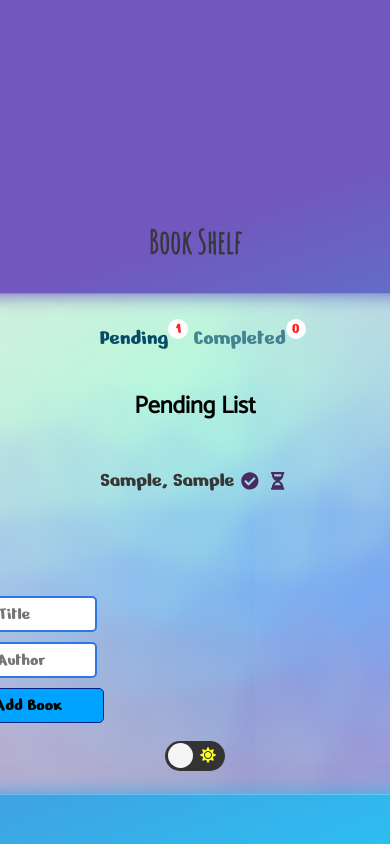
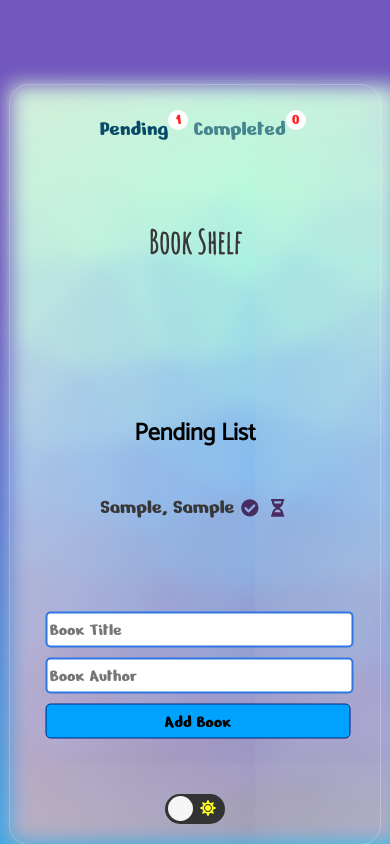
Before and after one commit to neo-athletics/bookshelf, a React (Create React App) app: page / in a window 390 px wide. Both pictures are taken after typing "Sample", "Sample" into the empty fields and a click on the input "Add Book". Built offline with nearby package versions, Linux system fonts and the light colour scheme.

Commit message:
did some finishing touches to the app
most of them were animations and some responsiveness

```diff
--- a/src/components/BookList.js
+++ b/src/components/BookList.js
@@ -92,7 +92,7 @@ const BookList = () => {
     >
       <h2>Pending List</h2>
 
-      <SimpleBar style={{ height: "150px" }}>
+      <SimpleBar style={{ height: window.innerHeight < 600 ? "150px" : "275" }}>
         {bookList.length === 0 ? (
           <motion.p
             initial={{ opacity: 0 }}
@@ -107,10 +107,10 @@ const BookList = () => {
               <motion.p
                 key={i}
                 variants={{
-                  hidden: (i) => ({ opacity: 0, y: -50 * i }),
+                  hidden: (i) => ({ opacity: 0, x: -50 * i }),
                   visible: (i) => ({
                     opacity: 1,
-                    y: 0,
+                    x: 0,
                     transition: { delay: i * 0.1 },
                   }),
                   removed: {
--- a/src/components/BooksReadList.js
+++ b/src/components/BooksReadList.js
@@ -77,10 +77,10 @@ const BooksReadList = () => {
               <motion.p
                 key={i}
                 variants={{
-                  hidden: (i) => ({ opacity: 0, y: -50 * i }),
+                  hidden: (i) => ({ opacity: 0, x: -50 * i }),
                   visible: (i) => ({
                     opacity: 1,
-                    y: 0,
+                    x: 0,
                     transition: { delay: i * 0.1 },
                   }),
                   removed: {
@@ -100,7 +100,7 @@ const BooksReadList = () => {
                 >
                   <FontAwesomeIcon
                     icon={faUndo}
-                    color={isLightTheme ? "#088f03" : "#19fb11"}
+                    color={isLightTheme ? "#15ad15" : "#19fb11"}
                     size="lg"
                   />
                 </button>
--- a/src/components/ToggleTheme.js
+++ b/src/components/ToggleTheme.js
@@ -8,7 +8,7 @@ const ToggleTheme = () => {
   return (
     <>
       {" "}
-      <div>
+      <div className={"toggleSwitch"}>
         <input
           type={"checkbox"}
           id="check"
--- a/src/contexts/BookListContext.js
+++ b/src/contexts/BookListContext.js
@@ -8,11 +8,9 @@ const BookListContextProvider = (props) => {
 
   const removeBook = (listToBeSet, unfilteredList, bookToRemove, bool) => {
     console.log(unfilteredList);
-    const filteredList = unfilteredList.filter((book) => {
-      if (book.completed !== bool) {
-        return book;
-      }
-    });
+    const filteredList = unfilteredList.filter(
+      (book) => book.completed !== bool
+    );
     listToBeSet(filteredList);
   };
 
--- a/src/style/bookshelf.css
+++ b/src/style/bookshelf.css
@@ -138,6 +138,12 @@ input[type="checkbox"]:not(:checked) ~ label .ball {
 .bookStatus:hover {
   cursor: pointer;
 }
+.fa-check-circle {
+  transition: color 0.25s ease-in-out;
+}
+.fa-check-circle:hover {
+  color: #15ad15;
+}
 form input[type="text"] {
   height: 30px;
   border-radius: 5px;
@@ -214,3 +220,45 @@ span.bookLength {
   border-radius: 20px;
   margin-right: 3px;
 }
+@media only screen and (max-width: 600px) {
+  .glassContainer {
+    width: 95vw;
+    height: 90vh;
+    position: static;
+    transform: none;
+  }
+  .glassMorphism:nth-child(1) {
+    background-size: cover;
+    height: 92%;
+  }
+  .glassContainer .content {
+    height: 90vh;
+  }
+  .pendingBookList,
+  .booksReadList {
+    height: 90%;
+  }
+  .bookForm {
+    position: absolute;
+    bottom: 170px;
+    left: 50%;
+    transform: translate(-50%, 50%);
+  }
+  .toggleSwitch {
+    padding-bottom: 20px;
+  }
+  form input[type="text"] {
+    width: 300px;
+  }
+  input[type="submit"] {
+    width: 305px;
+  }
+}
+@media only screen and (max-width: 360px) {
+  form input[type="text"] {
+    width: 260px;
+  }
+  input[type="submit"] {
+    width: 265px;
+  }
+}
```
